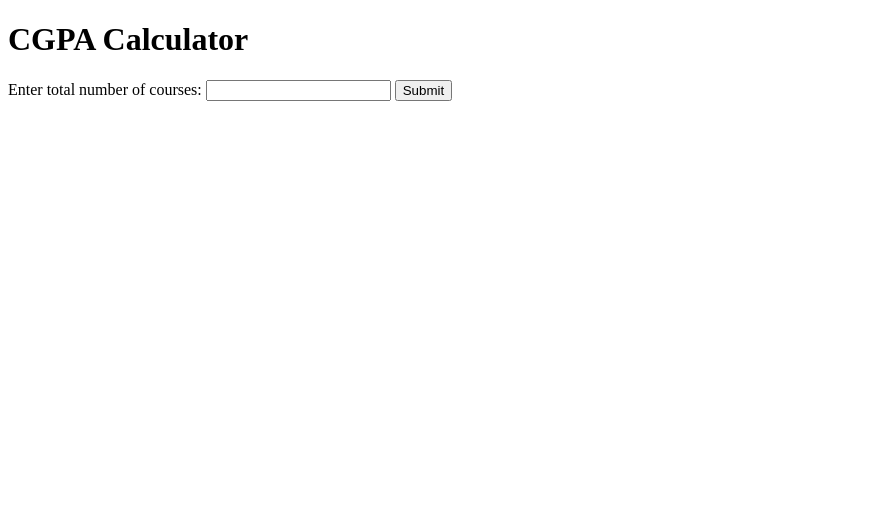
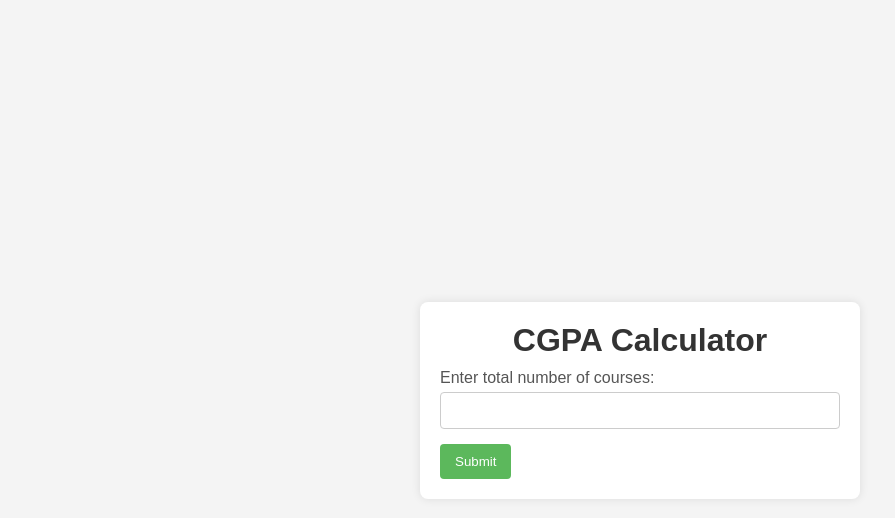
Before and after one commit to Ishikamishra01/TASK-3-Summer-School, a plain HTML site: page index.html in a window 1280 px wide. Shown: the whole page, without its empty margins (0-895 px from the left). Drawn offline with Linux system fonts and the light colour scheme.

Commit message:
Update index.html

```diff
--- a/index.html
+++ b/index.html
@@ -4,7 +4,7 @@
     <meta charset="UTF-8">
     <meta name="viewport" content="width=device-width, initial-scale=1.0">
     <title>CGPA Calculator</title>
-    <link rel="stylesheet" href="STYLE.css">
+    <link rel="stylesheet" href="styles.css">
 </head>
 <body>
     <div class="container">
```
